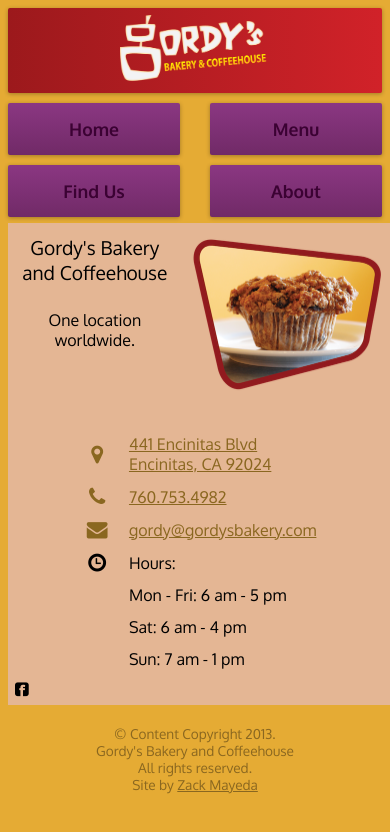
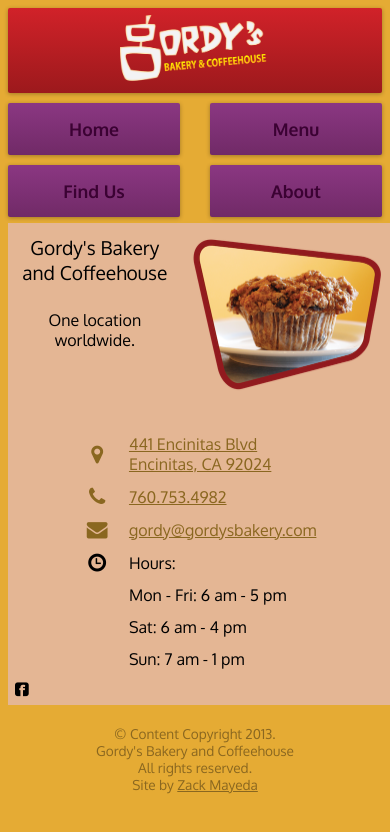
Before and after one commit to zackm/GordysBakery, a plain HTML site: page index.html in a window 390 px wide. Drawn offline with Linux system fonts and the light colour scheme.

Commit message:
fix gradient directions

```diff
--- a/css/mobile.css
+++ b/css/mobile.css
@@ -30,9 +30,9 @@
     text-align: center;
     width: 100%;
     background-color: #d12229;
-    background-image: linear-gradient(180deg, #d12229, #9C191C);
-    background-image: -moz-linear-gradient(180deg, #d12229, #9C191C);
-    background-image: -webkit-linear-gradient(180deg, #d12229, #9C191C);
+    background-image: linear-gradient(top, #d12229, #9C191C);
+    background-image: -moz-linear-gradient(top, #d12229, #9C191C);
+    background-image: -webkit-linear-gradient(top, #d12229, #9C191C);
     padding: 7px 0px 7px 0px;
     background-color: #d12229; /* fallback color if gradients are not supported */
     border-radius: 2px;
```
